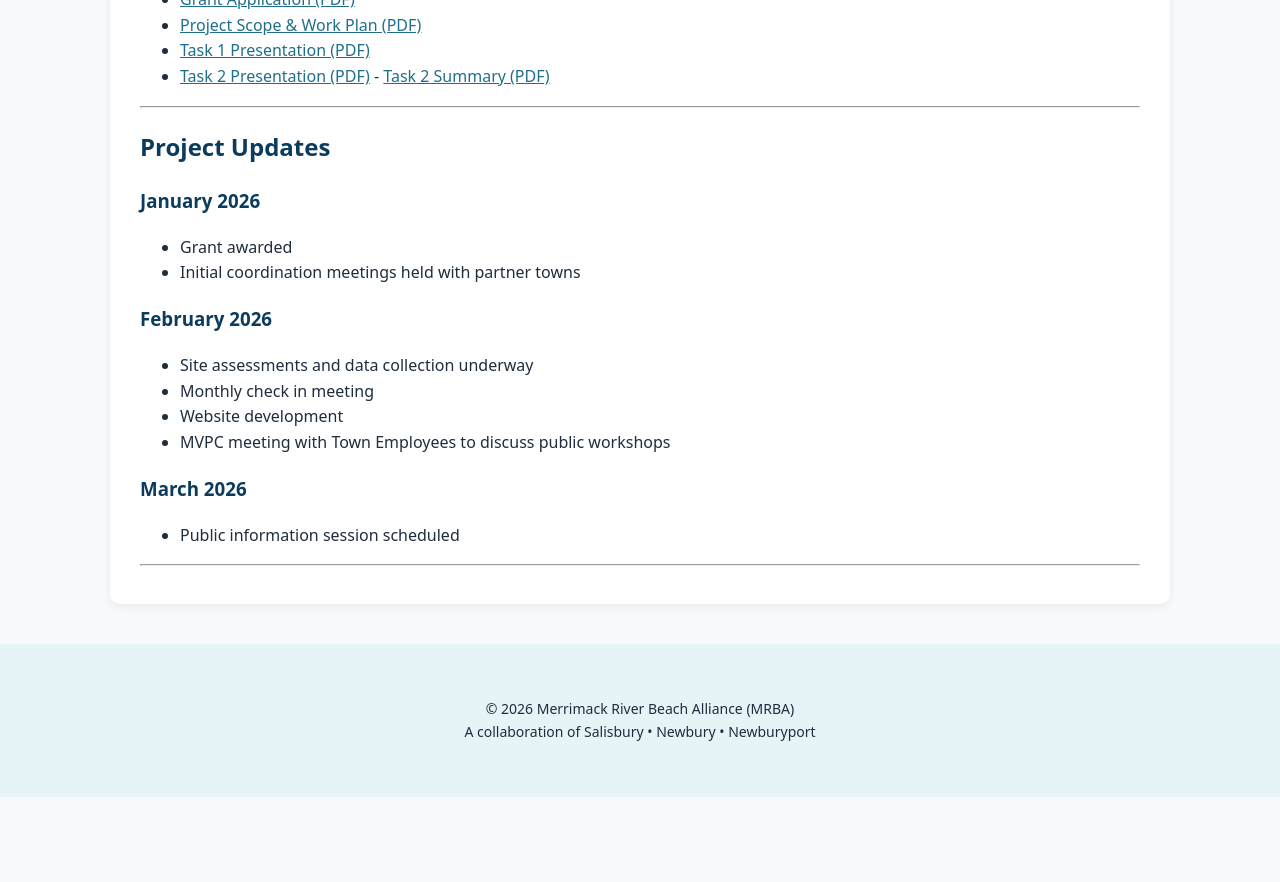
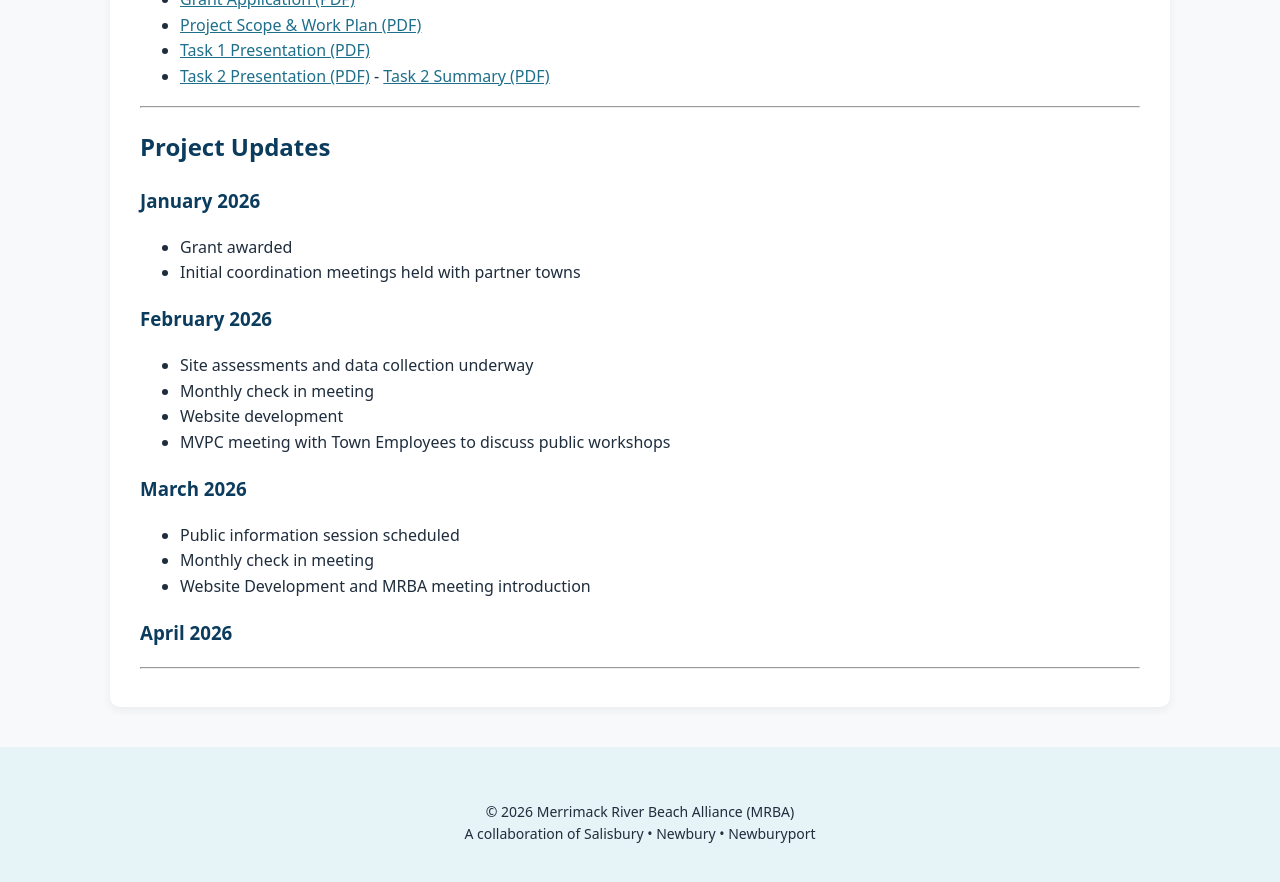
Before and after one commit to MAMRBAGOV/mamrba.gov, a Jekyll site: the page built from czm-grant.md, in a window 1280 px wide and 900 px high, scrolled down 1931 px. Shown: the top 882 px of the window. Built offline with Jekyll 4.4.1, drawn with Linux system fonts in a browser that asks for light colours; before the commit the page ends 2728 px from its top, so only the background shows below that.

Commit message:
Update czm-grant.md

```diff
--- a/czm-grant.md
+++ b/czm-grant.md
@@ -67,6 +67,11 @@ The project exemplifies local and regional partnerships by bringing together thr
 
 ### March 2026
 - Public information session scheduled
+- Monthly check in meeting
+- Website Development and MRBA meeting introduction
+
+### April 2026
+
 
 
 
```
